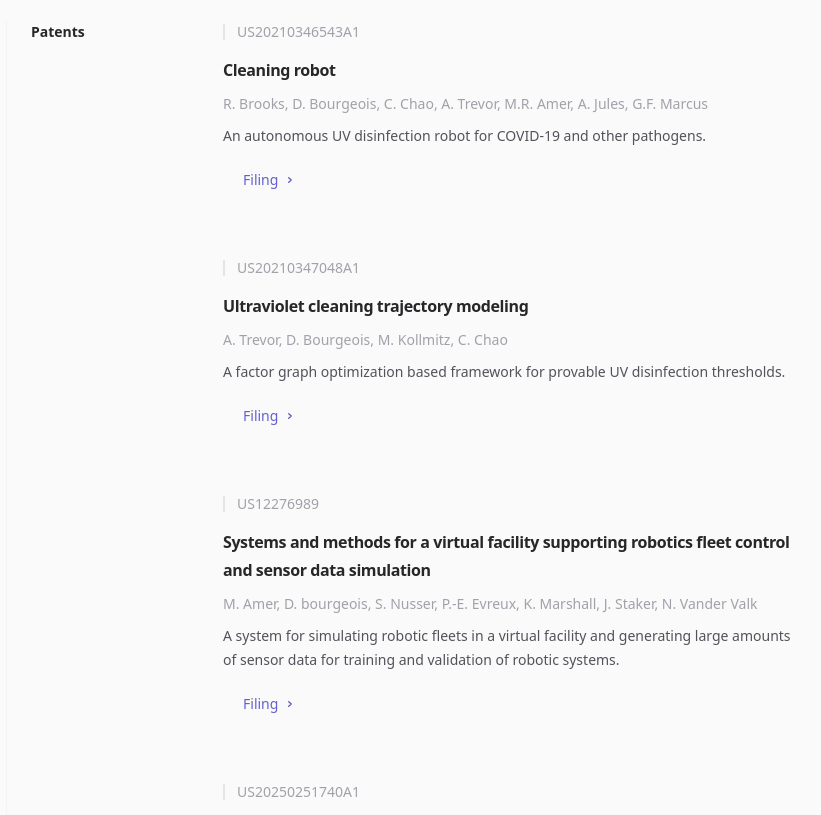
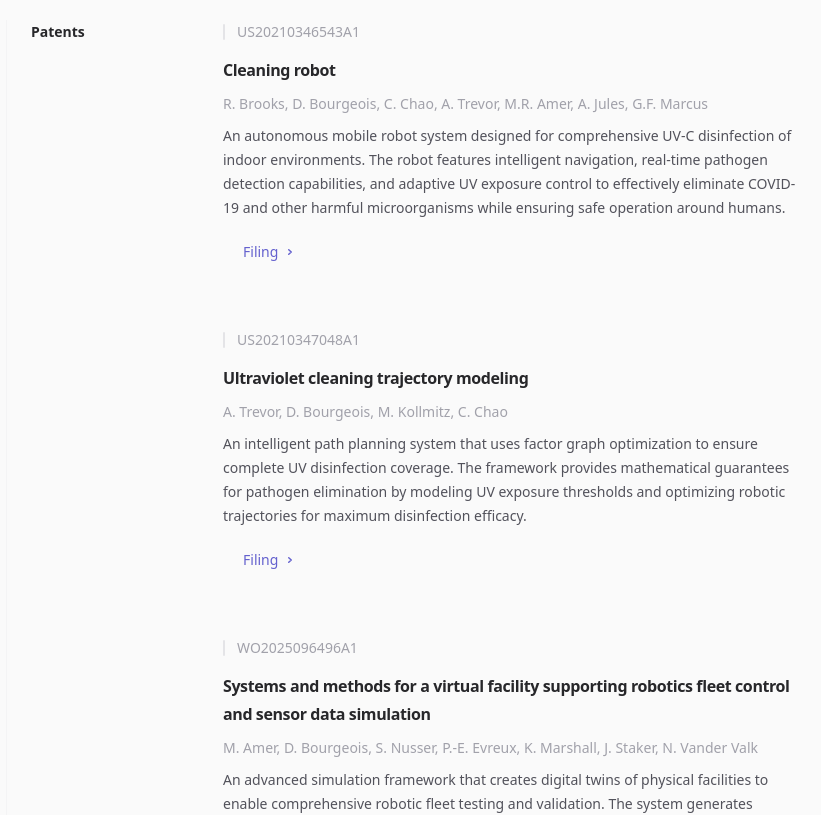
Before and after one commit to dtsbourg/homepage, a Next.js app: page /research in a window 1280 px wide. Shown: the part 2740-3555 px from the top of the page, without its empty margins (122-943 px from the left). Built offline with nearby package versions, Linux system fonts and the light colour scheme; no server answers.

Commit message:
improve patents

```diff
--- a/src/app/research/page.tsx
+++ b/src/app/research/page.tsx
@@ -180,7 +180,7 @@ export default function Speaking() {
         <ResearchSection title="Patents">
           <Publication
             title="Cleaning robot"
-            description="An autonomous UV disinfection robot for COVID-19 and other pathogens."
+            description="An autonomous mobile robot system designed for comprehensive UV-C disinfection of indoor environments. The robot features intelligent navigation, real-time pathogen detection capabilities, and adaptive UV exposure control to effectively eliminate COVID-19 and other harmful microorganisms while ensuring safe operation around humans."
             authors="R. Brooks, D. Bourgeois, C. Chao, A. Trevor, M.R. Amer, A. Jules, G.F. Marcus"
             event="US20210346543A1"
             ctas={[
@@ -192,31 +192,31 @@ export default function Speaking() {
           />
           <Publication
             title="Ultraviolet cleaning trajectory modeling"
-            description="A factor graph optimization based framework for provable UV disinfection thresholds."
+            description="An intelligent path planning system that uses factor graph optimization to ensure complete UV disinfection coverage. The framework provides mathematical guarantees for pathogen elimination by modeling UV exposure thresholds and optimizing robotic trajectories for maximum disinfection efficacy."
             authors="A. Trevor, D. Bourgeois, M. Kollmitz, C. Chao"
             event="US20210347048A1"
             ctas={[
               {
                 title: 'Filing',
-                href: 'https://patents.google.com/patent/US20210346543A1',
+                href: 'https://patents.google.com/patent/US20210347048A1/en?inventor=Dylan+Bourgeois',
               },
             ]}
           />
                     <Publication
             title="Systems and methods for a virtual facility supporting robotics fleet control and sensor data simulation"
-            description="A system for simulating robotic fleets in a virtual facility and generating large amounts of sensor data for training and validation of robotic systems."
-            authors="M. Amer, D. bourgeois, S. Nusser, P.-E. Evreux, K. Marshall, J. Staker, N. Vander Valk"
-            event="US12276989"
+            description="An advanced simulation framework that creates digital twins of physical facilities to enable comprehensive robotic fleet testing and validation. The system generates synthetic sensor data at scale, allowing for extensive training of autonomous systems in realistic virtual environments before real-world deployment."
+            authors="M. Amer, D. Bourgeois, S. Nusser, P.-E. Evreux, K. Marshall, J. Staker, N. Vander Valk"
+            event="WO2025096496A1"
             ctas={[
               {
                 title: 'Filing',
-                href: 'https://www.freepatentsonline.com/12276989.html',
+                href: 'https://patents.google.com/patent/WO2025096496A1/en?inventor=Dylan+Bourgeois',
               },
             ]}
           />
           <Publication
             title="Systems and Methods for a Virtual Facility Supporting Robotics Fleet Control and Sensor Data Simulation"
-            description="A virtual facility system may include a storage system, a data engine, an integration system, a virtual facility interface system, and a simulator engine. The storage system may store data including video of the real facility. The data engine may train a neural rendering model of the real facility based on the data providing a photorealistic three-dimensional representation of the real facility."
+            description="A comprehensive virtual simulation platform that creates photorealistic 3D digital twins of real facilities using neural rendering and computer vision. The system enables large-scale robotic fleet simulation, synthetic sensor data generation, and advanced training environments for autonomous systems, bridging the gap between virtual testing and real-world deployment."
             authors="M. Amer, D. Bourgeois, S. Nusser, P.-E. Evreux, K. Marshall, J. Staker, N. Vander Valk"
             event="US20250251740A1"
             ctas={[
```
